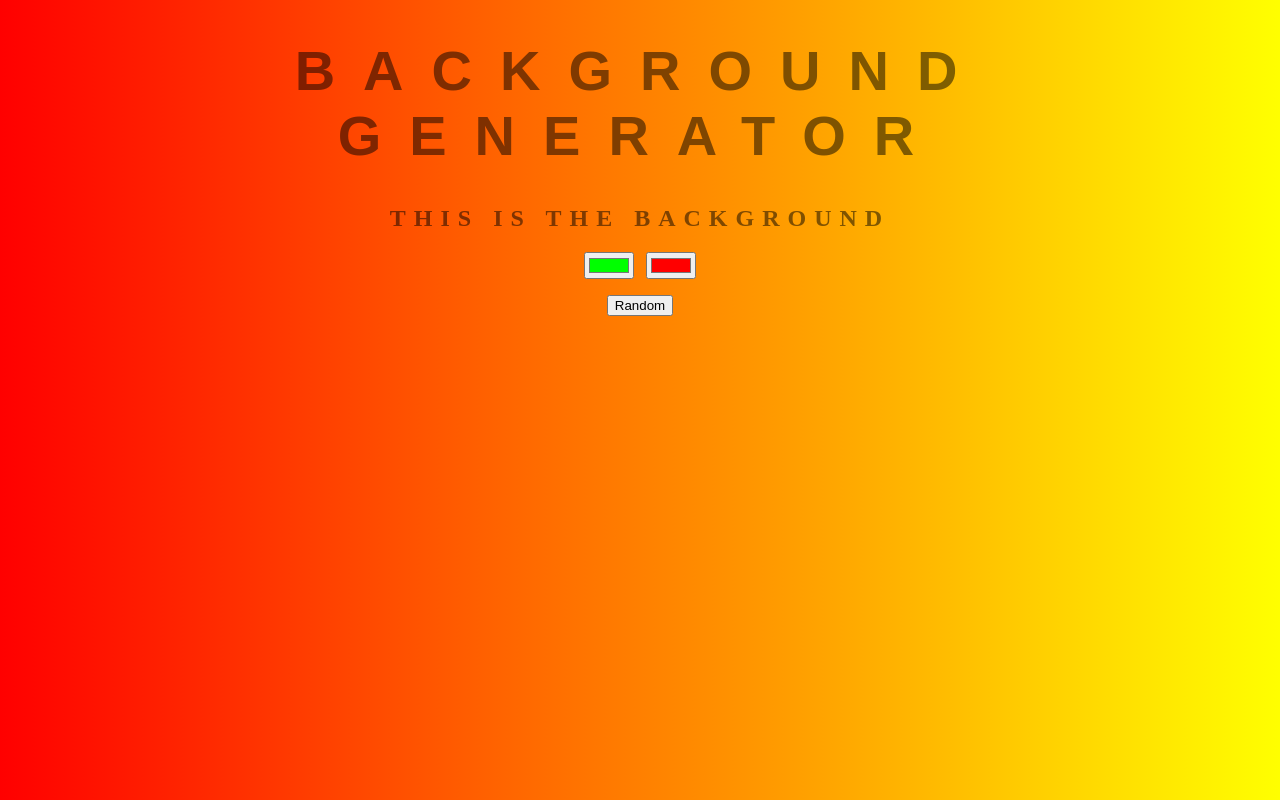
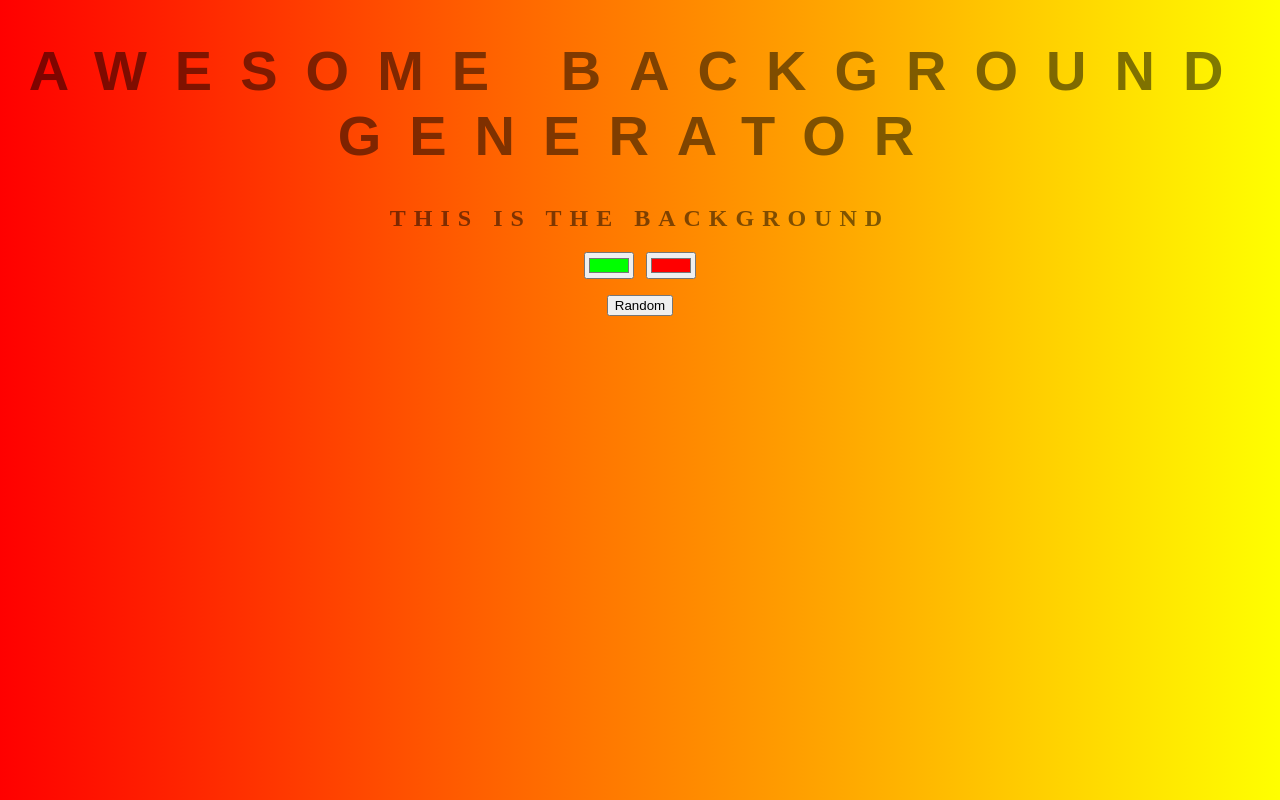
Before and after one commit to BogdanCornea91/background-generator, a plain HTML site: page index.html in a window 1280 px wide. Drawn offline with Linux system fonts and the light colour scheme.

Commit message:
old title

```diff
--- a/index.html
+++ b/index.html
@@ -5,7 +5,7 @@
 	<link rel="stylesheet" type="text/css" href="style.css">
 </head>
 <body id="gradient">
-	<h1>Background generator</h1>
+	<h1>Awesome Background generator</h1>
 	<h2>This is the background</h2>
 	<input class="color1" type="color" name="color1" value="#00ff00">
 	<input  class="color2" type="color" name="color2" value="#ff0000">
```
